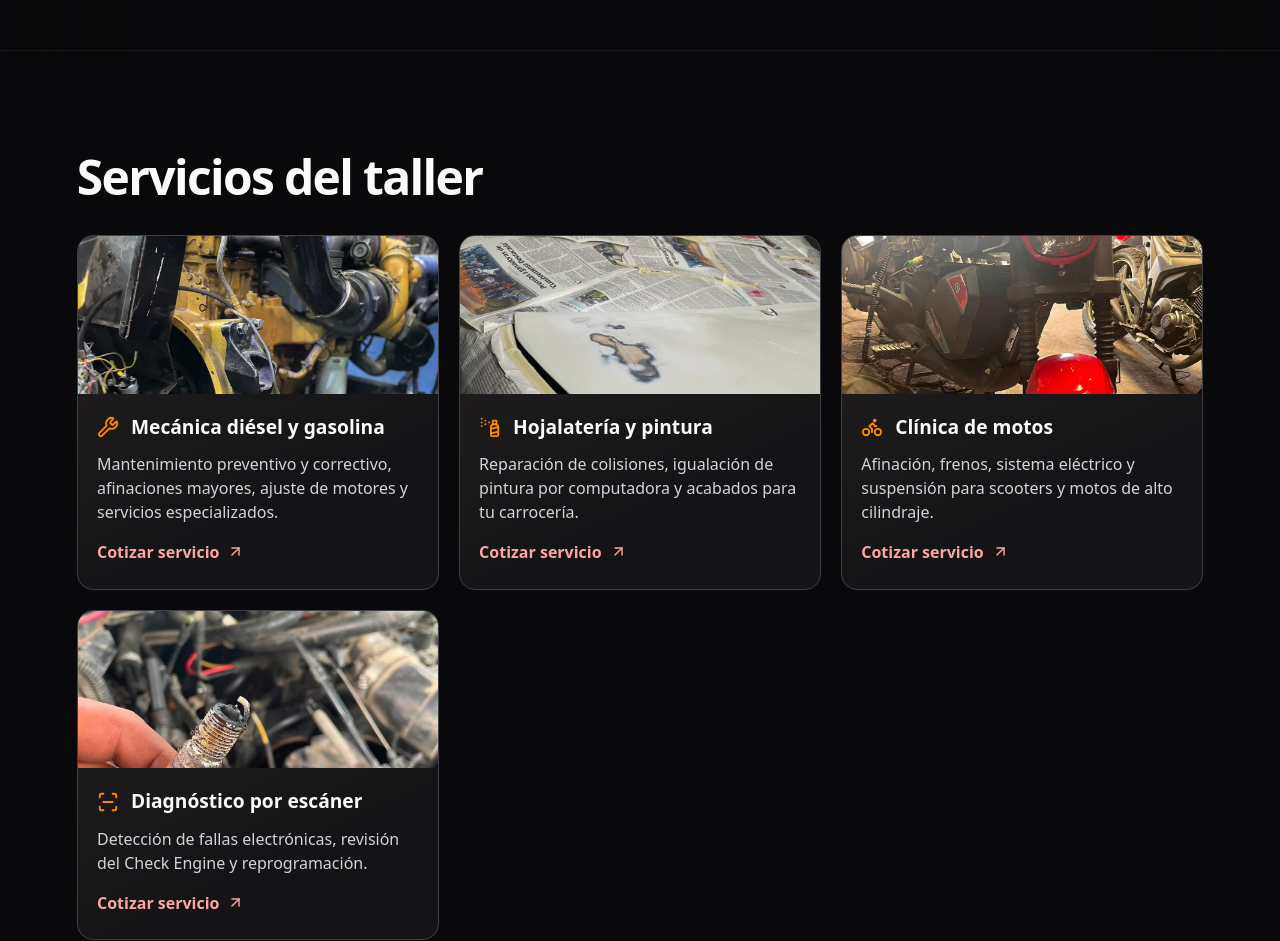
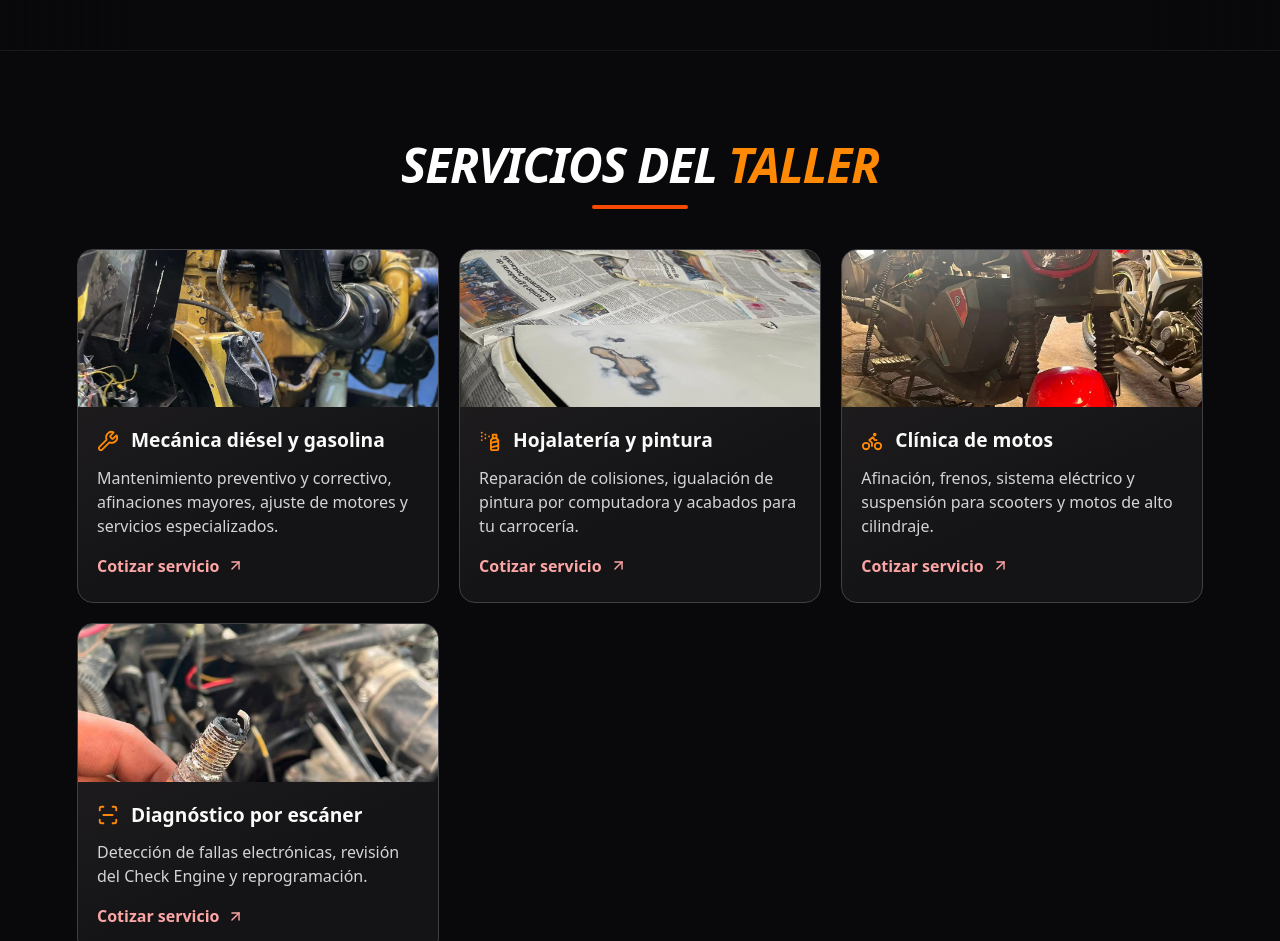
Before and after one commit to ErosAlejandroRugerioJimenez/PerformanceRozRz, a React (Vite) app: page / in a window 1280 px wide. Shown: the part 1020-1961 px from the top of the page. Built offline with nearby package versions, Linux system fonts and the light colour scheme.

Commit message:
style: unifica el título de servicios con los demás encabezados

```diff
--- a/src/components/Servicios.jsx
+++ b/src/components/Servicios.jsx
@@ -39,7 +39,12 @@ const services = [
 export default function Servicios() {
   return (
     <section id="servicios" className="service-section">
-      <h2>Servicios del taller</h2>
+      <div className="mb-10 text-center">
+        <h2 className="mb-4 text-3xl font-black tracking-tight text-white italic sm:text-4xl md:text-5xl">
+          SERVICIOS DEL <span className="text-orange-400">TALLER</span>
+        </h2>
+        <div className="mx-auto h-1 w-20 rounded-full bg-orange-600 md:w-24" />
+      </div>
       <div className="service-grid">
         {services.map(({ title, description, image, quote, icon: Icon }) => (
           <article key={title} className="service-card">
--- a/src/styles.css
+++ b/src/styles.css
@@ -197,12 +197,6 @@ main:focus {
   margin: auto;
   padding: clamp(3rem, 7vw, 6rem) clamp(1rem, 6vw, 5rem);
 }
-.service-section h2 {
-  font-size: clamp(1.8rem, 4vw, 3rem);
-  font-weight: 900;
-  letter-spacing: -0.035em;
-  margin-bottom: 1.4rem;
-}
 .service-grid {
   display: grid;
   grid-template-columns: repeat(auto-fit, minmax(min(100%, 18rem), 1fr));
```
